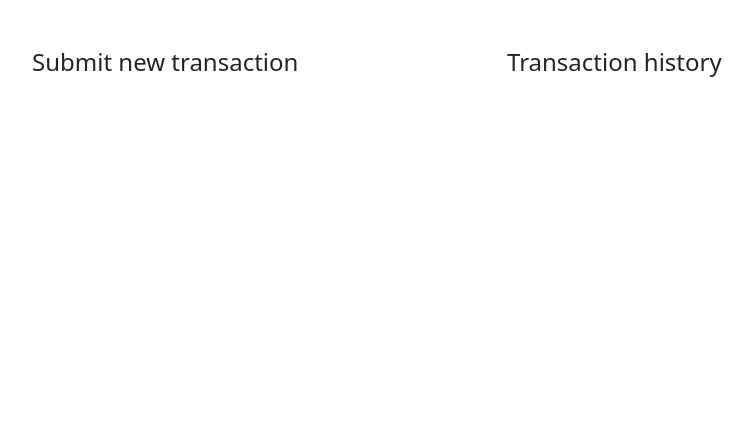
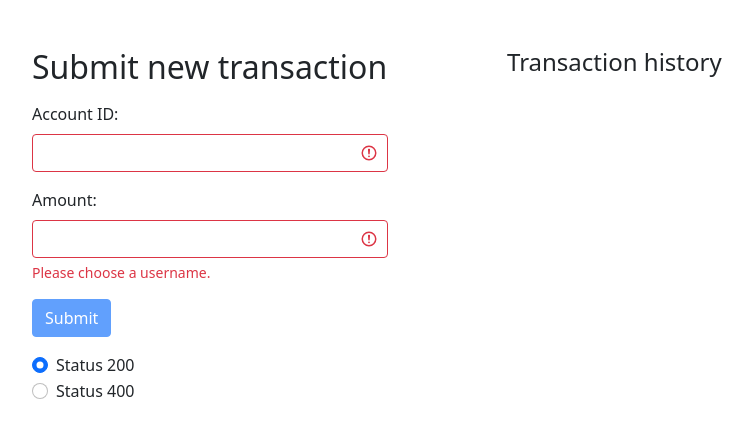
Before and after one commit to DevSkillsHQ/frontend-boilerplate-vue, a Vue app in the folder app-frontend/: page / in a window 1280 px wide. Shown: the top 438 px of the page, without its empty margins (50-802 px from the left). Built offline with nearby package versions, Linux system fonts and the light colour scheme.

Commit message:
Implement TransactionsForm component functionality

```diff
--- a/app-frontend/package.json
+++ b/app-frontend/package.json
@@ -7,6 +7,7 @@
     "start": "vite preview"
   },
   "dependencies": {
+    "axios": "^0.24.0",
     "bootstrap": "^5.1.3",
     "vue": "^3.2.16",
     "vuex": "^4.0.2"
--- a/app-frontend/src/components/TransactionsForm.vue
+++ b/app-frontend/src/components/TransactionsForm.vue
@@ -1,10 +1,133 @@
 <template>
-  <h2 class="h4">Submit new transaction</h2>
+  <div>
+    <h2 class="mb-3">Submit new transaction</h2>
+    <form @submit.prevent="onSubmit"
+          ref="form"
+          class="row mb-3">
+      <div class="col-12 mb-3">
+        <label for="accountId"
+               class="form-label">Account ID:</label>
+        <input id="accountId"
+               :class="[!accountIdIsValid ? 'is-invalid' : '', 'form-control']"
+               data-type="account-id"
+               v-model="accountId"
+               type="text">
+      </div>
+      <div class="col-12 mb-3">
+        <label for="amount"
+               class="form-label">Amount:</label>
+        <input id="amount"
+               :class="[!amountIsValid ? 'is-invalid' : '', 'form-control']"
+               data-type="amount"
+               v-model.number="amount"
+               type="text">
+        <div v-if="!amountIsValid" class="invalid-feedback">Please choose a username.</div>
+      </div>
+      <div class="col-12 mb-3">
+        <input :class="[!formIsValid ? 'disabled' : '', 'btn btn-primary']"
+               data-type="transaction-submit"
+               type="submit" />
+      </div>
+      <div class="col-12 mb-3">
+        <div class="form-check">
+          <input class="form-check-input"
+                 type="radio"
+                 id="status-200"
+                 value="200"
+                 v-model="responseStatusCode" />
+          <label class="form-check-label"
+                 for="status-200">Status 200</label>
+        </div>
+        <div class="form-check">
+          <input class="form-check-input"
+                 type="radio"
+                 id="status-400"
+                 value="400"
+                 v-model="responseStatusCode" />
+          <label class="form-check-label"
+                 for="status-400">Status 400</label>
+        </div>
+      </div>
+      <div v-if="responseErrorMessage"
+           class="col-12 mb-3">
+        <div class="text-danger">
+          {{ responseErrorMessage }}
+        </div>
+      </div>
+    </form>
+  </div>
 </template>
 
 <script>
+import { mapActions, mapGetters } from 'vuex';
+import axios from 'axios';
+
 export default {
+  data() {
+    return {
+      accountId: '',
+      amount: null,
+      responseErrorMessage: '',
+      responseStatusCode: '200',
+    }
+  },
+  computed: {
+    amountIsValid: function () {
+      const pattern = /^[0-9]+$/;
+      return typeof this.amount == 'number' && !isNaN(this.amount);
+    },
+    accountIdIsValid: function () {
+      const pattern = /^[A-Za-z0-9-]*$/;
+      return pattern.test(this.accountId) && this.accountId.length > 9;
+    },
+    formIsValid: function () {
+      return this.amountIsValid && this.accountIdIsValid ? true : false;
+    },
+    ...mapGetters([
+      'accountBalance',
+      'transactions'
+    ])
+  },
+  methods: {
+    ...mapActions([
+      'addTransaction'
+    ]),
+    onSubmit() {
+      if (this.formIsValid) {
+        this.postData();
+      }
+    },
+    clearData() {
+      this.accountId = '';
+      this.amount = null;
+    },
+    postData: function () {
+      const accountBalance = this.transactions.length ? (Number(this.transactions[0].accountBalance) + Number(this.amount)) : Number(this.amount);
+      const transaction = {
+        id: this.accountId,
+        amount: Number(this.amount.toFixed(2)),
+        accountBalance: Number(accountBalance.toFixed(2))
+      };
+      const self = this;
+
+      axios({
+        method: 'post',
+        url: 'https://httpbin.org/status/' + self.responseStatusCode,
+        data: transaction
+      })
+          .then(
+              () => {
+                self.addTransaction(transaction);
+                self.clearData();
+                self.responseErrorMessage = '';
+              }
+          )
+          .catch(
+              (error) => {
+                self.responseErrorMessage = 'Something was wrong: ' + error.message;
+              }
+          );
+    }
+  }
 }
 </script>
-
-<style scoped></style>
```
Also changed, not shown: 1 other file (tests, documents, lock files or other folders).
